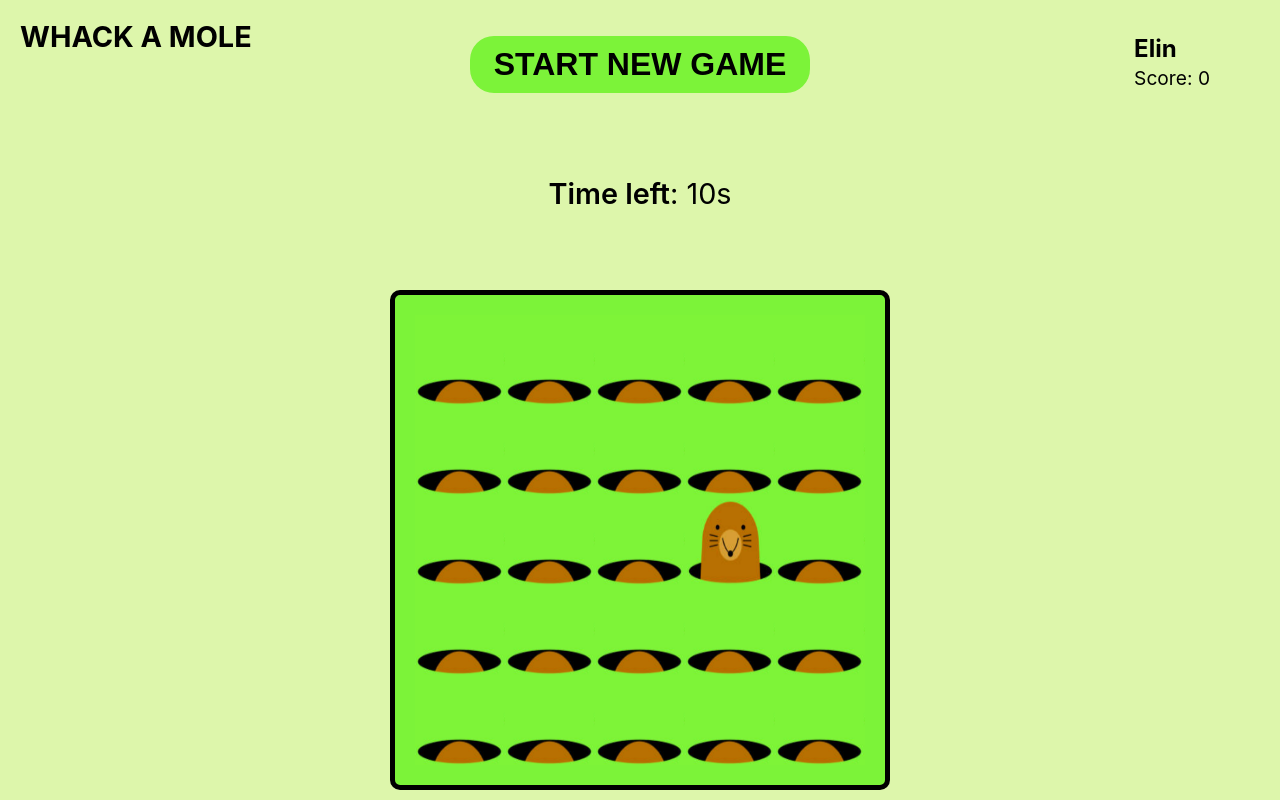
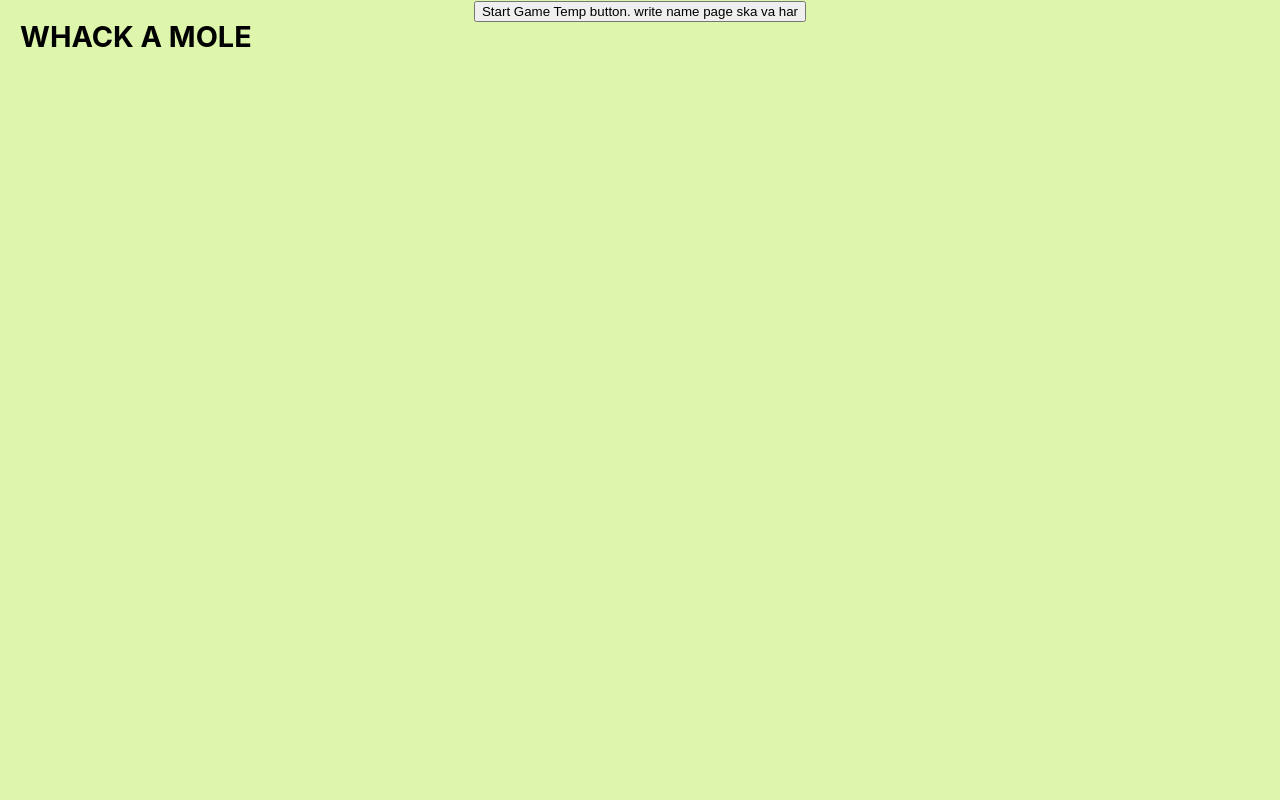
Before and after one commit to Linneaeas/whack-a-mole, a React (Create React App) app: page / in a window 1280 px wide. Built offline with nearby package versions, Linux system fonts and the light colour scheme.

Commit message:
States logic moved to app from ToggleGame & added isGameStarted prop to Timer, to work in App.js

```diff
--- a/src/App.js
+++ b/src/App.js
@@ -1,18 +1,21 @@
-import React, { useState } from "react";
+import React, { useState, useEffect } from "react";
 import "./App.css";
 import Timer from "./Timer";
-import ToggleGame from "./ToggleGame";
 import HighScoreModal from "./HighScoreModal";
-
 import Board from "./Board";
-import { isElementType } from "@testing-library/user-event/dist/utils";
 
 function App() {
+  const [isGameStarted, setGameStarted] = useState(false);
   const [showModal, setShowModal] = useState(false);
 
-  // funktion som triggar när timer är 0
   const handleGameOver = () => {
     setShowModal(true);
+    setGameStarted(false); // Stop the game when time runs out
+  };
+
+  const startGame = () => {
+    setGameStarted(true);
+    setShowModal(false); // Close modal when starting a new game
   };
 
   return (
@@ -21,23 +24,23 @@ function App() {
         <h1>WHACK A MOLE</h1>
       </header>
 
-      {/* pass prop, timer */}
-      <Timer onGameOver={handleGameOver} />
-
-      {/* visar HighScoreModal när tiden är ute */}
-      <HighScoreModal
-        show={showModal}
-        onClose={() => setShowModal(false)}
-        onStartNewGame={() => setShowModal(false)}
-      />
-
-
-      <ToggleGame
-
-
-        />
-
-      <Board />
+      {isGameStarted ? (
+        <div>
+          <Timer onGameOver={handleGameOver} isGameStarted={isGameStarted} />
+          <Board />
+        </div>
+      ) : (
+        <div>
+          <button onClick={startGame}>
+            Start Game Temp button. write name page ska va har
+          </button>
+          <HighScoreModal
+            show={showModal}
+            onClose={() => setShowModal(false)}
+            onStartNewGame={() => setShowModal(false)}
+          />
+        </div>
+      )}
     </div>
   );
 }
--- a/src/ToggleGame.jsx
+++ b/src/ToggleGame.jsx
@@ -1,39 +1,43 @@
 import { useState, useEffect } from "react";
 import Timer from "./Timer";
 import Board from "./Board";
-import React from 'react';
+import React from "react";
 
-function ToggleGame(){
-
+function ToggleGame() {
   const [isGameStarted, setGameStarted] = useState(false);
   const [showModal, setShowModal] = useState(false);
 
   const handleGameOver = () => {
     setShowModal(true);
+    setGameStarted(false); // Stop the game when time runs out
   };
 
-
+  const startGame = () => {
+    setGameStarted(true);
+    setShowModal(false); // Close modal when starting a new game
+  };
 
   useEffect(() => {
-    if(isGameStarted){
-      console.log("spelet startat")//Sätt in de andra komponenterna?
+    if (isGameStarted) {
+      console.log("spelet startat"); //Sätt in de andra komponenterna?
     }
-  }, [isGameStarted])
-
-
+  }, [isGameStarted]);
 
   return (
     <div>
       {isGameStarted ? (
         <div>
           <Timer onGameOver={handleGameOver} />
-
+          <Board />
         </div>
-      ):(
-        <p> </p>// sätt in vad som händer om det inte är startat
+      ) : (
+        <div>
+          <button onClick={startGame}>Start Game</button>
+          {showModal && <p>Game Over! Try again?</p>}
+        </div>
       )}
     </div>
   );
 }
 
-export default ToggleGame
+export default ToggleGame;
```
Also changed, not shown: src/Timer.js (+9 -6 lines).
